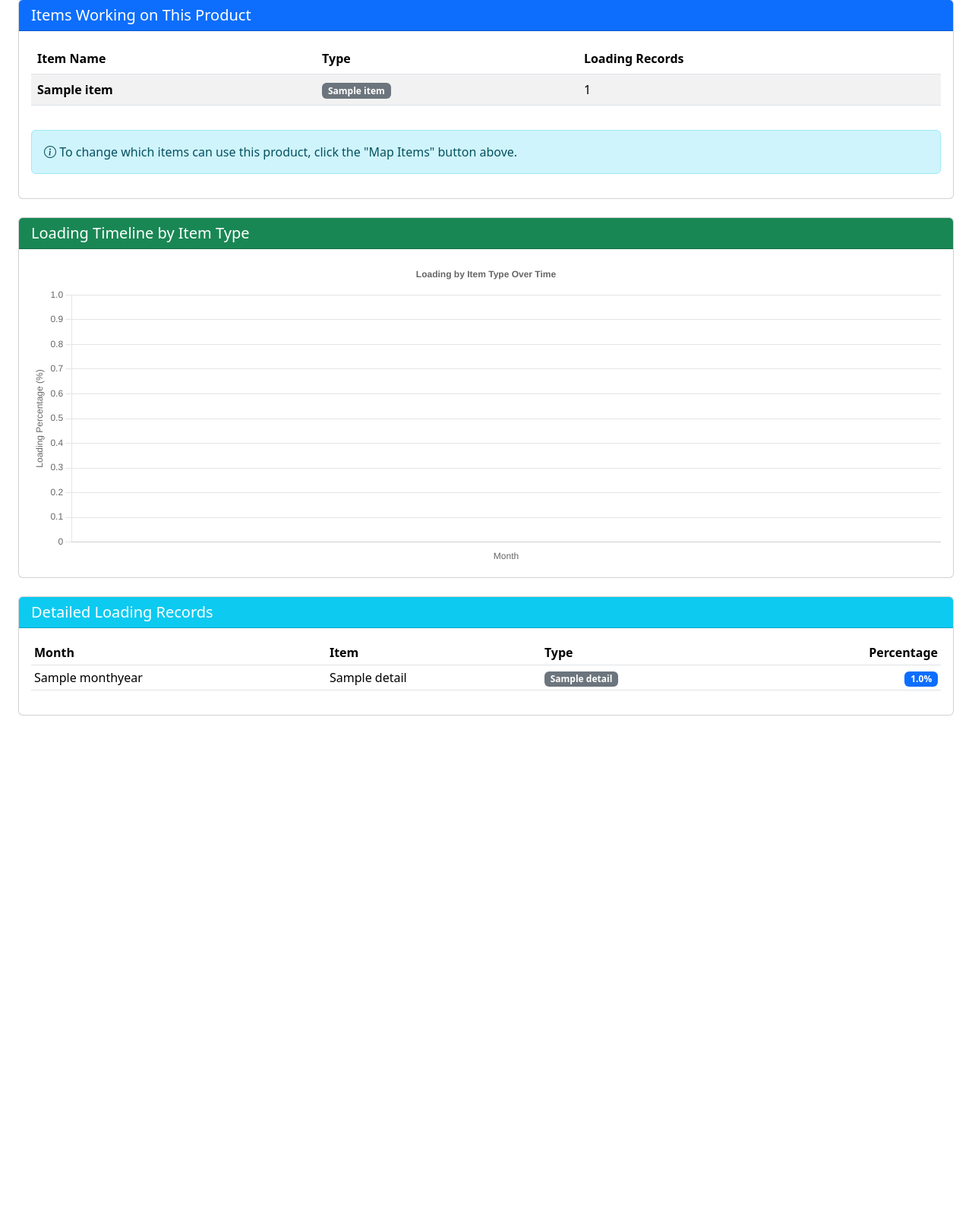
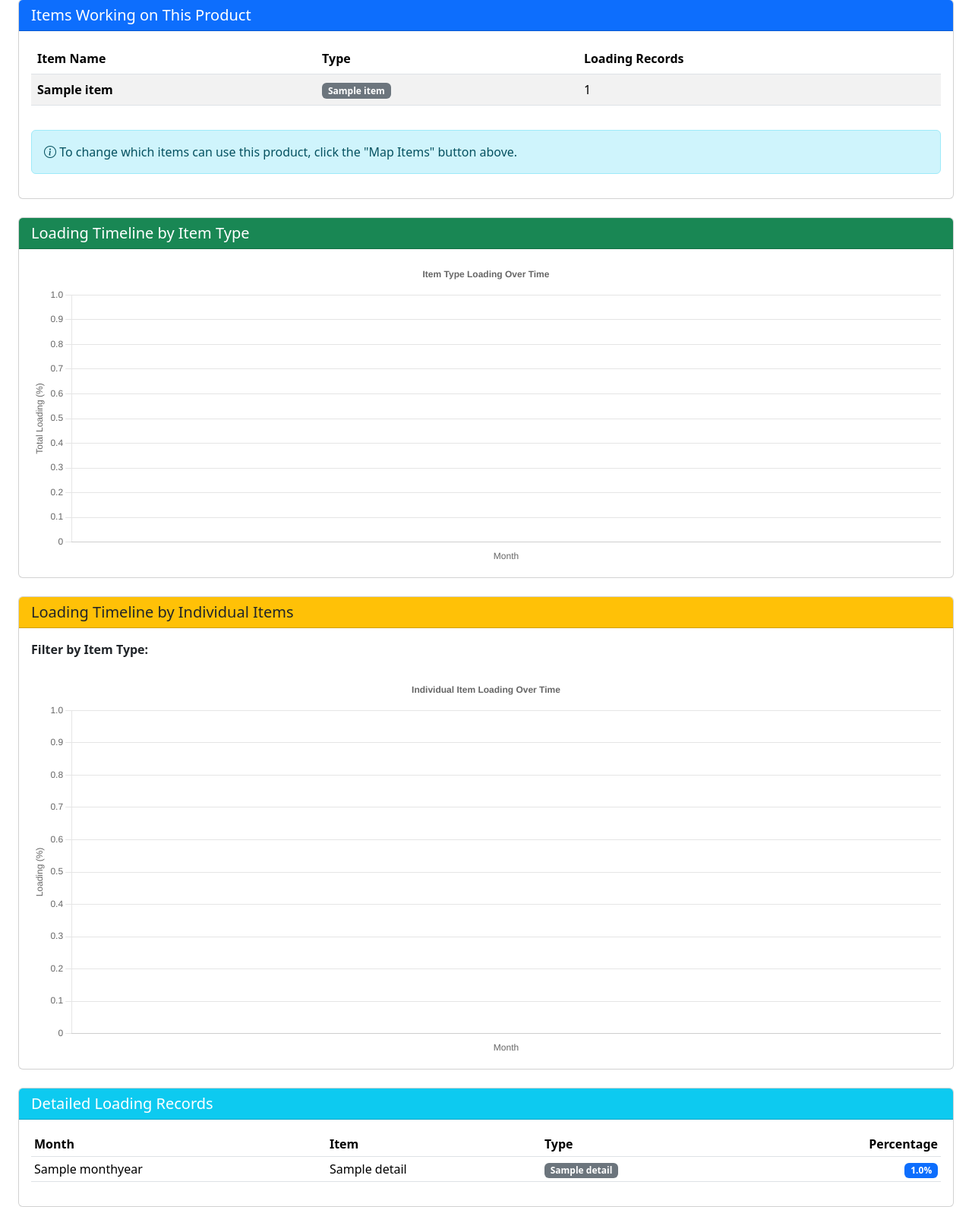
Before and after one commit to johnnyfive-is-alive/Fluid, a Flask app: template src/templates/products_mappings.html in a window 1280 px wide. Shown: the part 357-1946 px from the top of the page at 76% size. Before the commit the page ends 1299 px from the top, so only its background shows below. Run offline with Flask 3, Linux system fonts and the light colour scheme; the template is opened without the code that fills it: most values are stand-ins (such as "Sample title", 1, 10 or a date in 2020).

Commit message:
Greg-commit 2025-10-24-10:35:45.83-_

```diff
--- a/src/templates/products_mappings.html
+++ b/src/templates/products_mappings.html
@@ -107,7 +107,7 @@
             </div>
         </div>
 
-        <!-- Loading Timeline Chart -->
+        <!-- Loading Timeline Chart by Item Type -->
         {% if loading_details %}
         <div class="card mb-4">
             <div class="card-header bg-success text-white">
@@ -115,6 +115,23 @@
             </div>
             <div class="card-body">
                 <canvas id="loadingChart" style="max-height: 400px;"></canvas>
+            </div>
+        </div>
+
+        <!-- Loading Timeline Chart by Individual Items -->
+        <div class="card mb-4">
+            <div class="card-header bg-warning text-dark">
+                <h5 class="mb-0">Loading Timeline by Individual Items</h5>
+            </div>
+            <div class="card-body">
+                <!-- Item Type Filters -->
+                <div class="mb-3">
+                    <label class="fw-bold mb-2">Filter by Item Type:</label>
+                    <div id="itemTypeFilters" class="d-flex flex-wrap gap-2">
+                        <!-- Checkboxes will be generated by JavaScript -->
+                    </div>
+                </div>
+                <canvas id="itemLoadingChart" style="max-height: 500px;"></canvas>
             </div>
         </div>
 
@@ -164,13 +181,14 @@
 {% if loading_details %}
 <script src="https://cdn.jsdelivr.net/npm/chart.js"></script>
 <script>
-// Prepare data for stacked bar chart grouped by item TYPE
+// Prepare data for charts
 const loadingData = {{ loading_details|tojson }};
 
 console.log('Loading data:', loadingData);
 
+// ===== CHART 1: Item Type Loading (Stacked Bar) =====
 // Group by month and item type (typename)
-const monthlyData = {};
+const monthlyTypeData = {};
 const itemTypes = new Set();
 
 loadingData.forEach(record => {
@@ -178,36 +196,34 @@ loadingData.forEach(record => {
     const typename = record.typename;
     const percent = record.percent;
 
-    if (!monthlyData[month]) {
-        monthlyData[month] = {};
+    if (!monthlyTypeData[month]) {
+        monthlyTypeData[month] = {};
     }
 
-    if (!monthlyData[month][typename]) {
-        monthlyData[month][typename] = 0;
+    if (!monthlyTypeData[month][typename]) {
+        monthlyTypeData[month][typename] = 0;
     }
 
     // Aggregate all items of the same type
-    monthlyData[month][typename] += percent;
+    monthlyTypeData[month][typename] += percent;
     itemTypes.add(typename);
 });
 
 // Sort months and types
-const sortedMonths = Object.keys(monthlyData).sort();
+const sortedMonths = Object.keys(monthlyTypeData).sort();
 const sortedTypes = Array.from(itemTypes).sort();
 
 console.log('Months:', sortedMonths);
 console.log('Item types:', sortedTypes);
 
 // Color palette for different item types
-const colors = {
+const typeColors = {
     'STATION': 'rgba(54, 162, 235, 0.8)',    // Blue
     'RESOURCE': 'rgba(255, 99, 132, 0.8)',   // Red
     'UNIT': 'rgba(75, 192, 192, 0.8)',       // Teal
     'PRODUCT': 'rgba(255, 206, 86, 0.8)',    // Yellow
 };
 
-// Create datasets - one per item type
-const datasets = sortedTypes.map((typename, idx) => {
 const fallbackColors = [
     'rgba(153, 102, 255, 0.8)',
     'rgba(255, 159, 64, 0.8)',
@@ -217,26 +233,26 @@ const datasets = sortedTypes.map((typename, idx) => {
     'rgba(99, 255, 132, 0.8)'
 ];
 
-    const color = colors[typename] || fallbackColors[idx % fallbackColors.length];
+// Create datasets - one per item type
+const typeDatasets = sortedTypes.map((typename, idx) => {
+    const color = typeColors[typename] || fallbackColors[idx % fallbackColors.length];
 
     return {
         label: typename,
-        data: sortedMonths.map(month => monthlyData[month][typename] || 0),
+        data: sortedMonths.map(month => monthlyTypeData[month][typename] || 0),
         backgroundColor: color,
         borderColor: color.replace('0.8', '1'),
         borderWidth: 1
     };
 });
 
-console.log('Datasets:', datasets);
-
-// Create stacked bar chart
-const ctx = document.getElementById('loadingChart').getContext('2d');
-new Chart(ctx, {
+// Create stacked bar chart for item types
+const ctx1 = document.getElementById('loadingChart').getContext('2d');
+new Chart(ctx1, {
     type: 'bar',
     data: {
         labels: sortedMonths,
-        datasets: datasets
+        datasets: typeDatasets
     },
     options: {
         responsive: true,
@@ -244,24 +260,10 @@ new Chart(ctx, {
         plugins: {
             title: {
                 display: true,
-                text: 'Loading by Item Type Over Time'
+                text: 'Item Type Loading Over Time'
             },
             legend: {
-                display: true,
-                position: 'top'
-            },
-            tooltip: {
-                mode: 'index',
-                intersect: false,
-                callbacks: {
-                    footer: function(tooltipItems) {
-                        let total = 0;
-                        tooltipItems.forEach(function(tooltipItem) {
-                            total += tooltipItem.parsed.y;
-                        });
-                        return 'Total: ' + total.toFixed(1) + '%';
-                    }
-                }
+                position: 'top',
             }
         },
         scales: {
@@ -277,12 +279,167 @@ new Chart(ctx, {
                 beginAtZero: true,
                 title: {
                     display: true,
-                    text: 'Loading Percentage (%)'
+                    text: 'Total Loading (%)'
                 }
             }
         }
     }
 });
+
+// ===== CHART 2: Individual Item Loading (Bar Chart with Filters) =====
+
+// Group by month and individual item
+const monthlyItemData = {};
+const items = new Map(); // Map item name to its type
+
+loadingData.forEach(record => {
+    const month = record.monthyear;
+    const itemname = record.itemname;
+    const typename = record.typename;
+    const percent = record.percent;
+
+    // Store item type mapping
+    items.set(itemname, typename);
+
+    if (!monthlyItemData[month]) {
+        monthlyItemData[month] = {};
+    }
+
+    if (!monthlyItemData[month][itemname]) {
+        monthlyItemData[month][itemname] = 0;
+    }
+
+    monthlyItemData[month][itemname] += percent;
+});
+
+// Generate color for each item based on its type
+function getItemColor(itemname) {
+    const typename = items.get(itemname);
+    const baseColor = typeColors[typename] || fallbackColors[0];
+
+    // Convert rgba to rgb array
+    const match = baseColor.match(/rgba?\((\d+),\s*(\d+),\s*(\d+)/);
+    if (!match) return baseColor;
+
+    const r = parseInt(match[1]);
+    const g = parseInt(match[2]);
+    const b = parseInt(match[3]);
+
+    // Add variation for different items of same type
+    const hash = Array.from(itemname).reduce((acc, char) => acc + char.charCodeAt(0), 0);
+    const variation = (hash % 40) - 20; // -20 to +20
+
+    return `rgba(${Math.max(0, Math.min(255, r + variation))}, ${Math.max(0, Math.min(255, g + variation))}, ${Math.max(0, Math.min(255, b + variation))}, 0.8)`;
+}
+
+// Store chart instance globally
+let itemLoadingChart = null;
+
+// Function to create/update the item loading chart
+function updateItemLoadingChart() {
+    const selectedTypes = Array.from(document.querySelectorAll('#itemTypeFilters input[type="checkbox"]:checked'))
+        .map(cb => cb.value);
+
+    // Filter items by selected types
+    const filteredItems = Array.from(items.keys()).filter(itemname => {
+        const typename = items.get(itemname);
+        return selectedTypes.includes(typename);
+    }).sort();
+
+    console.log('Filtered items:', filteredItems);
+
+    // Create datasets for filtered items
+    const itemDatasets = filteredItems.map(itemname => {
+        return {
+            label: itemname,
+            data: sortedMonths.map(month => monthlyItemData[month][itemname] || 0),
+            backgroundColor: getItemColor(itemname),
+            borderColor: getItemColor(itemname).replace('0.8', '1'),
+            borderWidth: 1
+        };
+    });
+
+    // Destroy existing chart if it exists
+    if (itemLoadingChart) {
+        itemLoadingChart.destroy();
+    }
+
+    // Create new chart
+    const ctx2 = document.getElementById('itemLoadingChart').getContext('2d');
+    itemLoadingChart = new Chart(ctx2, {
+        type: 'bar',
+        data: {
+            labels: sortedMonths,
+            datasets: itemDatasets
+        },
+        options: {
+            responsive: true,
+            maintainAspectRatio: true,
+            plugins: {
+                title: {
+                    display: true,
+                    text: 'Individual Item Loading Over Time'
+                },
+                legend: {
+                    position: 'top',
+                    labels: {
+                        boxWidth: 12,
+                        font: {
+                            size: 11
+                        }
+                    }
+                }
+            },
+            scales: {
+                x: {
+                    title: {
+                        display: true,
+                        text: 'Month'
+                    }
+                },
+                y: {
+                    beginAtZero: true,
+                    title: {
+                        display: true,
+                        text: 'Loading (%)'
+                    }
+                }
+            }
+        }
+    });
+}
+
+// Create filter checkboxes
+const filterContainer = document.getElementById('itemTypeFilters');
+sortedTypes.forEach(typename => {
+    const color = typeColors[typename] || fallbackColors[0];
+
+    const wrapper = document.createElement('div');
+    wrapper.className = 'form-check form-check-inline';
+
+    const checkbox = document.createElement('input');
+    checkbox.type = 'checkbox';
+    checkbox.className = 'form-check-input';
+    checkbox.id = `filter_${typename}`;
+    checkbox.value = typename;
+    checkbox.checked = false; // Start with all unchecked
+    checkbox.addEventListener('change', updateItemLoadingChart);
+
+    const label = document.createElement('label');
+    label.className = 'form-check-label';
+    label.htmlFor = `filter_${typename}`;
+    label.innerHTML = `<span class="badge" style="background-color: ${color};">${typename}</span>`;
+
+    wrapper.appendChild(checkbox);
+    wrapper.appendChild(label);
+    filterContainer.appendChild(wrapper);
+});
+
+// Initial chart render (empty - no types selected)
+updateItemLoadingChart();
+
+console.log('Charts initialized successfully');
 </script>
 {% endif %}
+
 {% endblock %}
```
Lines whose indentation alone changed are shown as unchanged.
